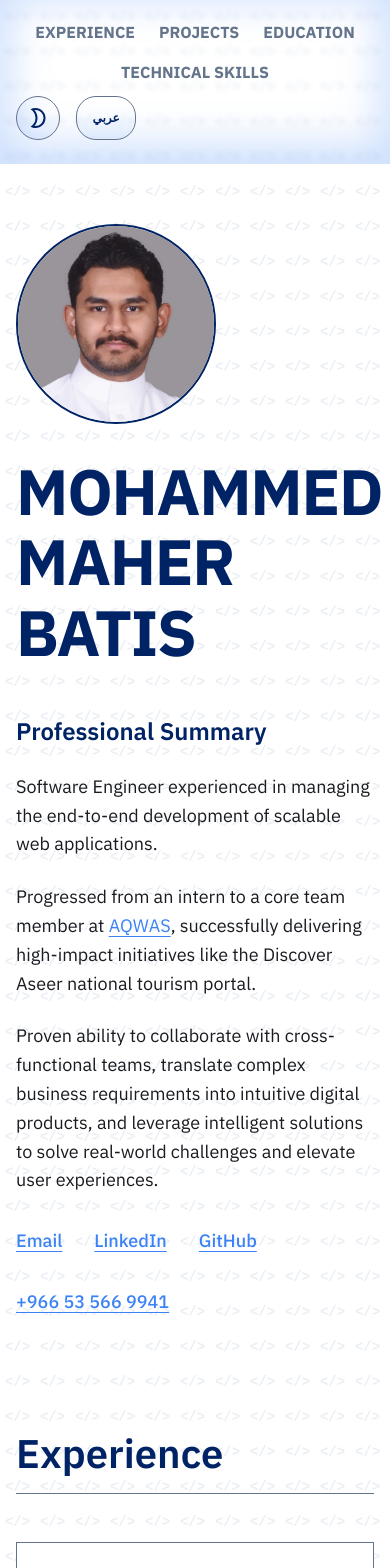
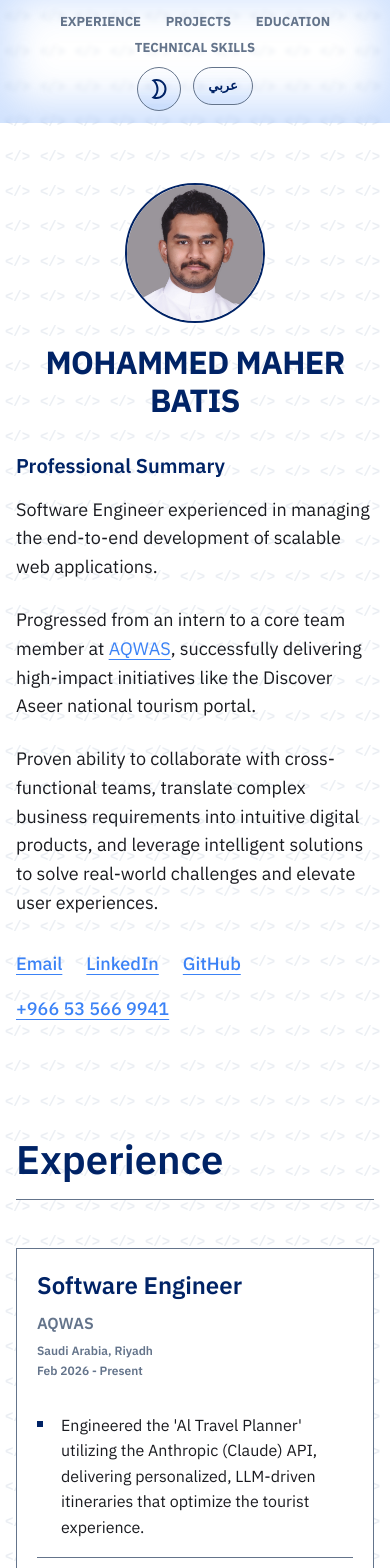
Before and after one commit to MOHAMMED-MAHER-BATIS/portfolio, a React (Vite) app: page / in a window 390 px wide. Shown: the top 1568 px of the page. Built offline with nearby package versions, Linux system fonts and the light colour scheme.

Commit message:
Fix Responsive

```diff
--- a/src/components/Education/Education.css
+++ b/src/components/Education/Education.css
@@ -54,3 +54,19 @@
   font: var(--text-body-md);
   line-height: 1.6;
 }
+
+@media (max-width: 768px) {
+  .education-card {
+    padding: 1.25rem;
+  }
+
+  .education-header {
+    flex-direction: column;
+    gap: 0.5rem;
+    margin-bottom: 1.25rem;
+  }
+
+  .education-meta {
+    align-items: flex-start !important;
+  }
+}
--- a/src/components/Experience/Experience.css
+++ b/src/components/Experience/Experience.css
@@ -89,3 +89,19 @@
 .experience-item:last-child {
   border-bottom: none;
 }
+
+@media (max-width: 768px) {
+  .experience-card {
+    padding: 1.25rem;
+  }
+
+  .experience-header {
+    flex-direction: column;
+    gap: 0.5rem;
+    margin-bottom: 1.25rem;
+  }
+
+  .experience-meta {
+    align-items: flex-start !important;
+  }
+}
--- a/src/components/Header/Header.css
+++ b/src/components/Header/Header.css
@@ -46,11 +46,45 @@
 }
 
 @media (max-width: 768px) {
+  .header {
+    padding: 0.75rem 0;
+  }
+
   .header-container {
-    justify-content: space-between;
+    flex-direction: column;
+    gap: 0.6rem;
+    align-items: center;
+    min-height: auto;
   }
+
   .controls {
     position: static;
+    display: flex;
+    justify-content: center;
+    gap: 0.75rem;
+  }
+
+  .control-btn {
+    width: 38px;
+    height: 38px;
+    padding: 0.35rem;
+  }
+
+  .control-btn.lang-btn {
+    min-width: 50px;
+    height: 38px;
+    font-size: 13px;
+  }
+
+  .nav-links {
+    gap: 0.4rem 0.85rem;
+    justify-content: center;
+    width: 100%;
+  }
+
+  .nav-links a {
+    font-size: 13px;
+    padding: 0.2rem 0.35rem;
   }
 }
 
--- a/src/components/Hero/Hero.css
+++ b/src/components/Hero/Hero.css
@@ -69,3 +69,32 @@
 .hero-text a:hover {
   color: var(--color-primary);
 }
+
+@media (max-width: 768px) {
+  .hero-profile {
+    flex-direction: column;
+    align-items: center;
+    text-align: center;
+    gap: 1.25rem;
+    margin-bottom: 2rem;
+  }
+
+  .profile-img {
+    width: 140px;
+    height: 140px;
+  }
+
+  .hero-title {
+    font-size: 2rem;
+    line-height: 1.2;
+  }
+
+  .summary-title {
+    font-size: 1.25rem;
+    margin-bottom: 1rem;
+  }
+
+  .social-links-hero {
+    gap: 1rem 1.5rem;
+  }
+}
--- a/src/components/Projects/Projects.css
+++ b/src/components/Projects/Projects.css
@@ -18,17 +18,19 @@
 
 .project-header {
   display: flex;
-  justify-content: space-between;
+  flex-direction: column;
   align-items: flex-start;
-  margin-bottom: 1rem;
-  gap: 1rem;
-  flex-wrap: wrap;
+  gap: 0.75rem;
+  margin-bottom: 0.75rem;
 }
 
 .project-name {
   font: var(--text-title-md);
   color: var(--color-primary);
-  flex: 1;
+}
+
+.project-link-wrapper {
+  margin-top: 0.25rem;
 }
 
 .project-status {
@@ -41,7 +43,7 @@
 }
 
 .project-meta {
-  margin-bottom: 2rem;
+  margin-bottom: 1.5rem;
 }
 
 .project-list {
@@ -89,3 +91,13 @@
   left: auto;
   right: 0;
 }
+
+@media (max-width: 768px) {
+  .project-card {
+    padding: 1.25rem;
+  }
+
+  .project-name {
+    font-size: 1.2rem;
+  }
+}
```
